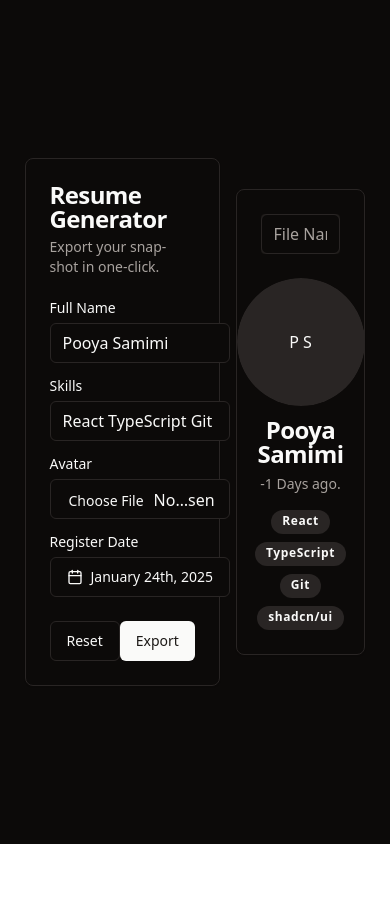
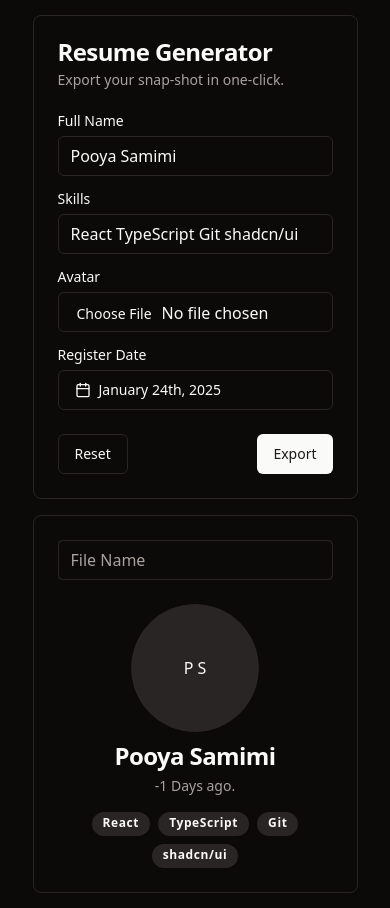
Before and after one commit to pooyasamimi/resume-generator, a React (Vite) app: page / in a window 390 px wide. Before the commit the page ends 844 px from the top, so only its background shows below. Built offline with nearby package versions, Linux system fonts and the light colour scheme.

Commit message:
fix responsive bugs

```diff
--- a/src/App.jsx
+++ b/src/App.jsx
@@ -72,7 +72,7 @@ function App() {
         theme="dark"
         transition={Bounce}
       />
-      <main className="flex justify-center items-center h-screen gap-4 text-stone-200 bg-stone-950">
+      <main className="flex flex-col my-8 sm:my-0 sm:flex-row justify-center items-center h-screen gap-4 text-stone-200 bg-stone-950">
         <Form onSaveImage={saveImageHandler} />
         <Display ref={ref} />
       </main>
--- a/src/components/Display.jsx
+++ b/src/components/Display.jsx
@@ -16,7 +16,7 @@ const Display = forwardRef(function Display(_, ref) {
   const { info, setInfo } = useContext(InfoContextProvider);
   const { fullName, avatarUrl, registerDate, fileName, skills } = info;
   return (
-    <Card className="dark w-1/3" ref={ref}>
+    <Card className="dark w-5/6 sm:w-1/3" ref={ref}>
       <CardHeader>
         <CardDescription className="bg-stone-900 font-medium text-center rounded">
           <Input
--- a/src/components/Form.jsx
+++ b/src/components/Form.jsx
@@ -51,7 +51,7 @@ export default function Form({ onSaveImage }) {
     setDate(new Date());
   }
   return (
-    <Card className="dark w-1/2 max-w-lg">
+    <Card className="dark w-5/6 sm:w-1/2 sm:max-w-lg">
       <CardHeader>
         <CardTitle>Resume Generator</CardTitle>
         <CardDescription>Export your snap-shot in one-click.</CardDescription>
--- a/src/index.css
+++ b/src/index.css
@@ -60,6 +60,6 @@
     @apply border-border;
   }
   body {
-    @apply bg-background text-foreground;
+    @apply bg-background text-foreground text-stone-200 bg-stone-950;
   }
 }
```
